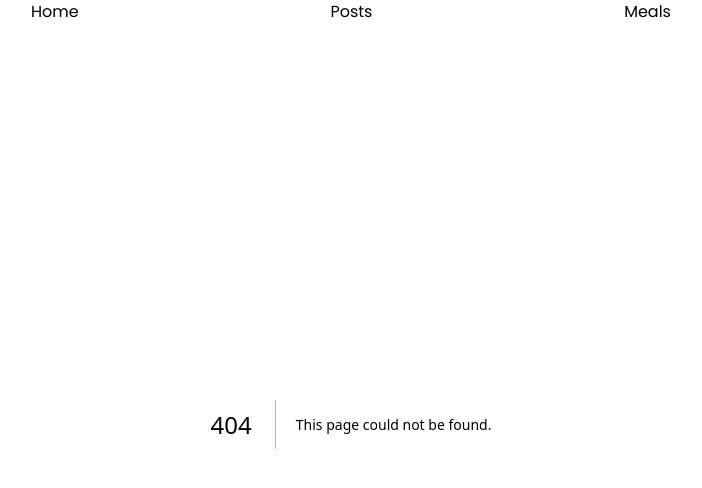
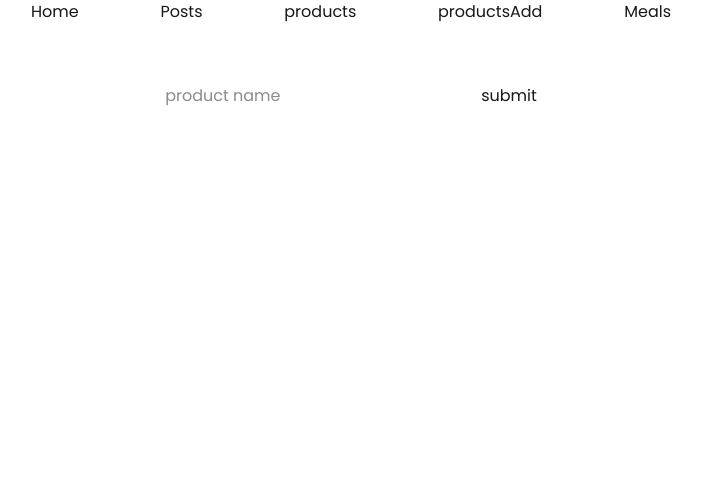
Before and after one commit to ShahadatHasan623/my-app-nextjs, a Next.js app: page /products/add in a window 1280 px wide. Before the commit this address had no page. Shown: the top 488 px of the page, without its empty margins (289-991 px from the left). Built offline with nearby package versions, Linux system fonts and the light colour scheme.

Commit message:
added signup page

```diff
--- a/next.config.mjs
+++ b/next.config.mjs
@@ -6,7 +6,19 @@ const nextConfig = {
         protocol: 'https',
         hostname: 'www.themealdb.com',
       },
+
     ],
+  },
+  async redirects() {
+    return [
+      // Basic redirect
+      {
+        source: '/products/add',
+        destination: '/dashboard/products/add',
+        permanent: true,
+      },
+
+    ]
   },
 };
 
--- a/src/app/api/items/route.js
+++ b/src/app/api/items/route.js
@@ -1,14 +1,15 @@
 import dbConnect from "@/lib/dbConnect"
+import { revalidatePath } from "next/cache"
 
 export async function GET() {
 
   const data = await dbConnect("practice-data").find({}).toArray()
-
   return Response.json({ data })
 }
 export async function POST(req) {
 
   const postedData =await req.json()
   const result =await dbConnect("practice-data").insertOne(postedData)
+  revalidatePath("/products")
   return Response.json(result)
 }
--- /dev/null
+++ b/src/app/dashboard/products/add/components/ProductAddFrom.jsx
@@ -0,0 +1,34 @@
+"use client"
+
+import { useRouter } from "next/navigation";
+
+export default function ProductAddForm() {
+  const router =useRouter()
+  const handleSubmit = async(e) => {
+    e.preventDefault();
+    const form = e.target;
+    const productName =form.productName.value;
+    const payload={productName}
+
+    const res = await fetch ("https://my-app-shop-nine.vercel.app/api/items",{
+      method:"POST",
+      body:JSON.stringify(payload),
+      headers:{
+        "content-type":"application/json"
+      },
+    })
+    const result =await res.json()
+    form.reset();
+    router.push("/products")
+    // router.refresh()
+  };
+
+  return (
+    <div className="flex justify-center mt-15">
+      <form onSubmit={handleSubmit}>
+        <input type="text" name="productName" id="name" placeholder="product name" />
+        <button type="submit">submit</button>
+      </form>
+    </div>
+  );
+}
--- /dev/null
+++ b/src/app/dashboard/products/add/page.jsx
@@ -0,0 +1,8 @@
+import React from 'react'
+import ProductAddForm from './components/ProductAddFrom'
+
+export default function ProductAdd() {
+  return (
+    <div><ProductAddForm></ProductAddForm></div>
+  )
+}
--- a/src/app/layout.js
+++ b/src/app/layout.js
@@ -1,4 +1,4 @@
-import { Geist, Geist_Mono,Poppins } from "next/font/google";
+import { Geist, Geist_Mono, Poppins } from "next/font/google";
 import "./globals.css";
 import Navbar from "@/components/Navbar";
 
@@ -12,26 +12,32 @@ const geistMono = Geist_Mono({
   subsets: ["latin"],
 });
 
-const poppins =Poppins({
-  weight:["400","600","700"],
-  subsets:["latin"]
-})
+const poppins = Poppins({
+  weight: ["400", "600", "700"],
+  subsets: ["latin"],
+});
 
 export const metadata = {
   title: {
-    default: "Learning Nextjs",
-    template: "%s | Learning Nextjs",
+    default: "Foodies - Explore Delicious Recipes",
+    template: "%s | Foodies",
   },
-  keywords: ["Next.js", "React", "JavaScript"],
-  description: "Trying to learn Nextjs as best as we can",
+  description:
+    "Foodies is your ultimate destination for delicious recipes, trending foods, and cooking inspiration. Discover, cook, and enjoy tasty meals!",
+  keywords: [
+    "Foodies",
+    "Recipes",
+    "Cooking",
+    "Food Blog",
+    "Delicious Meals",
+    "Food Inspiration",
+  ],
 };
 
 export default function RootLayout({ children }) {
   return (
     <html lang="en">
-      <body
-        className={`${poppins.className} antialiased`}
-      >
+      <body className={`${poppins.className} antialiased`}>
         <Navbar></Navbar>
         {children}
       </body>
--- /dev/null
+++ b/src/app/products/add/components/ProductAddFrom.jsx
@@ -0,0 +1,34 @@
+"use client"
+
+import { useRouter } from "next/navigation";
+
+export default function ProductAddForm() {
+  const router =useRouter()
+  const handleSubmit = async(e) => {
+    e.preventDefault();
+    const form = e.target;
+    const productName =form.productName.value;
+    const payload={productName}
+
+    const res = await fetch ("https://my-app-shop-nine.vercel.app/api/items",{
+      method:"POST",
+      body:JSON.stringify(payload),
+      headers:{
+        "content-type":"application/json"
+      },
+    })
+    const result =await res.json()
+    form.reset();
+    router.push("/products")
+    // router.refresh()
+  };
+
+  return (
+    <div className="flex justify-center mt-15">
+      <form onSubmit={handleSubmit}>
+        <input type="text" name="productName" id="name" placeholder="product name" />
+        <button type="submit">submit</button>
+      </form>
+    </div>
+  );
+}
--- /dev/null
+++ b/src/app/products/add/page.jsx
@@ -0,0 +1,8 @@
+import React from 'react'
+import ProductAddForm from './components/ProductAddFrom'
+
+export default function ProductAdd() {
+  return (
+    <div><ProductAddForm></ProductAddForm></div>
+  )
+}
--- /dev/null
+++ b/src/app/products/loading.jsx
@@ -0,0 +1,9 @@
+import React from 'react'
+
+export default function loading() {
+  return (
+    <div className='text-center' >
+        <p>Loading...</p>
+    </div>
+  )
+}
--- /dev/null
+++ b/src/app/products/page.jsx
@@ -0,0 +1,17 @@
+import React from "react";
+
+export const dynamic ="force-dynamic"
+export default async function ProductsPage() {
+  const res = await fetch("https://my-app-shop-nine.vercel.app/api/items");
+  const data = await res.json();
+
+  return (
+    <div>
+      {data.data.map((item) => (
+        <div key={item._id}>
+          <h2>{item.productName}</h2>
+        </div>
+      ))}
+    </div>
+  );
+}
--- a/src/components/Navbar.jsx
+++ b/src/components/Navbar.jsx
@@ -16,6 +16,12 @@ export default function Navbar() {
             <Link href="/posts">
               <li>Posts</li>
             </Link>
+            <Link href="/products">
+              <li>products</li>
+            </Link>
+            <Link href="/products/add">
+              <li>productsAdd</li>
+            </Link>
             <Link href="/meals">
               <li>Meals</li>
             </Link>
```
Also changed, not shown: 2 other files (tests, documents, lock files or other folders).
